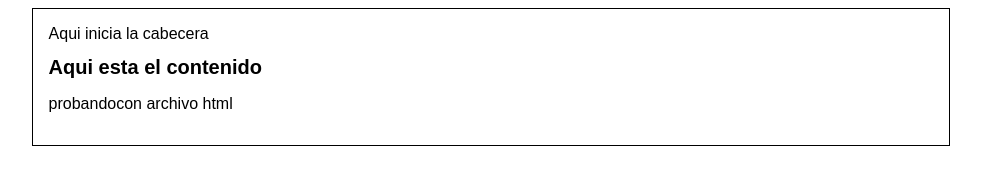
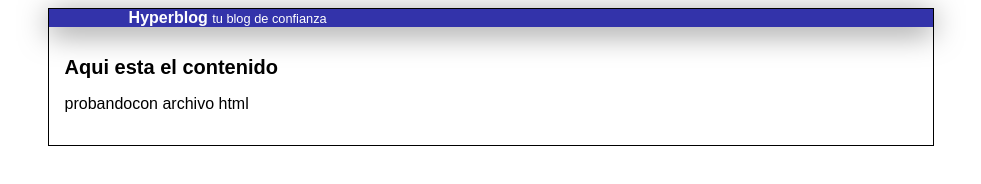
Before and after one commit to manuelDev710952/hyperblog, a plain HTML site: page index.html in a window 1280 px wide. Shown: the whole page, without its empty margins (149-1130 px from the left). Drawn offline with Linux system fonts and the light colour scheme.

Commit message:
Finalizada cabecera

```diff
--- a/css/estilos.css
+++ b/css/estilos.css
@@ -7,7 +7,7 @@ body {
 
 #container {
     width: 70%;
-    padding: 1em;
+    padding: 0;
     text-align: left;
     border: 1px solid black;
     margin: 0 auto;
@@ -16,3 +16,22 @@ body {
 #container h1 {
     font-size: 20px;
 }
+
+#post {
+    padding: 1em;
+}
+
+#cabecera {
+    background: #33A;
+    color: white;
+    padding: 0 5em;
+    font-weight: bold;
+    box-shadow: 0px 5px 30px 0px rgba(0,0,0,0.5);
+    margin: 0;
+}
+
+#tagline {
+    font-weight: normal;
+    font-size: 0.8em;
+    margin: 0 0 0 0;
+}
--- a/index.html
+++ b/index.html
@@ -7,7 +7,7 @@
 <body>
     <div id="container">
         <div id="cabecera">
-            Aqui inicia la cabecera
+           Hyperblog <span id="tagline">tu blog de confianza</span>
         </div>
         <div id="post">
             <h1>Aqui esta el contenido</h1>
```
